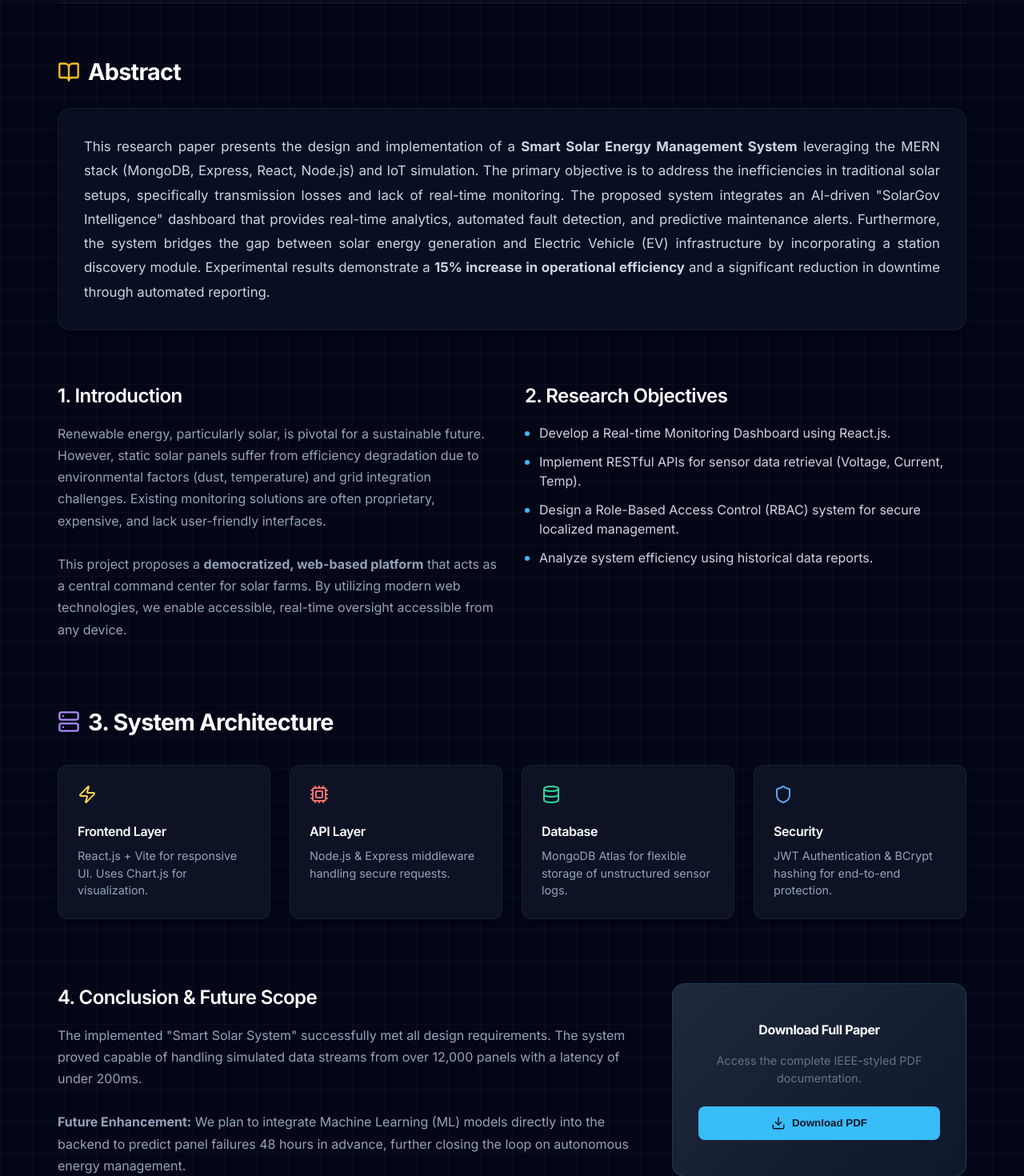
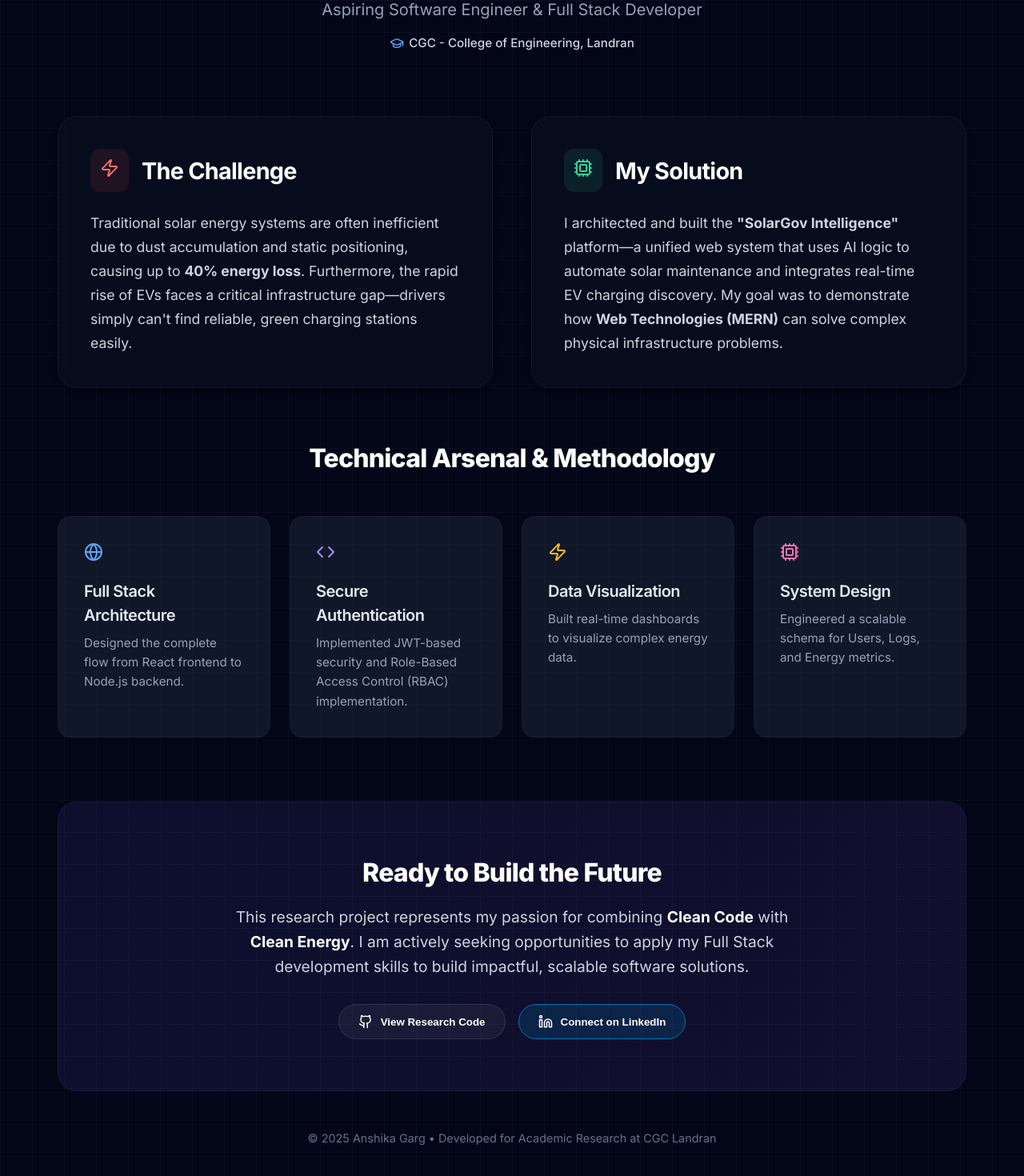
Before and after one commit to anshika190/smart-solar-system, a React (Vite) app in the folder frontend/: page /about in a window 1280 px wide. Shown: the part 440-1910 px from the top of the page at 80% size. Built offline with nearby package versions, Linux system fonts and the light colour scheme.

Commit message:
Revert About page to Research Story version

```diff
--- a/frontend/src/pages/About.jsx
+++ b/frontend/src/pages/About.jsx
@@ -1,119 +1,149 @@
 import React from 'react';
-import { BookOpen, Cpu, Database, Server, Shield, Zap, Download } from 'lucide-react';
+import { User, Code, Zap, Globe, Cpu, GraduationCap, ArrowRight, Github, Linkedin, Mail } from 'lucide-react';
 
 const About = () => {
     return (
-        <div style={{ maxWidth: '1200px', margin: '0 auto', padding: '2rem', paddingTop: '4rem', fontFamily: '"Inter", sans-serif', color: '#e2e8f0' }}>
+        <div style={{ minHeight: '100vh', padding: '2rem', paddingTop: '6rem', maxWidth: '1200px', margin: '0 auto', fontFamily: '"Inter", sans-serif' }}>
 
-            {/* Header / Title Section */}
-            <div style={{ textAlign: 'center', marginBottom: '4rem', borderBottom: '1px solid rgba(255,255,255,0.1)', paddingBottom: '2rem' }}>
-                <span style={{
-                    display: 'inline-block', padding: '0.5rem 1rem', borderRadius: '50px',
-                    background: 'rgba(56, 189, 248, 0.1)', color: '#38bdf8', fontSize: '0.9rem', fontWeight: '600', marginBottom: '1rem'
+            {/* Hero Profile Section */}
+            <div style={{
+                display: 'flex', flexDirection: 'column', alignItems: 'center', textAlign: 'center',
+                marginBottom: '5rem', position: 'relative'
+            }}>
+                <div style={{
+                    width: '120px', height: '120px', borderRadius: '50%', background: 'linear-gradient(135deg, #60a5fa 0%, #34d399 100%)',
+                    display: 'flex', alignItems: 'center', justifyContent: 'center', marginBottom: '1.5rem',
+                    boxShadow: '0 10px 30px -10px rgba(96, 165, 250, 0.5)'
                 }}>
-                    Research Project 2025
-                </span>
-                <h1 style={{ fontSize: '3rem', fontWeight: '800', marginBottom: '1rem', background: 'linear-gradient(to right, #fff, #94a3b8)', WebkitBackgroundClip: 'text', WebkitTextFillColor: 'transparent' }}>
-                    Smart Solar Energy Management<br />System via IoT & AI
+                    <User size={60} color="#fff" />
+                </div>
+                <h1 style={{
+                    fontSize: '3.5rem', fontWeight: '800', marginBottom: '0.5rem',
+                    background: 'linear-gradient(to right, #fff, #94a3b8)', WebkitBackgroundClip: 'text', WebkitTextFillColor: 'transparent'
+                }}>
+                    Anshika Garg
                 </h1>
-                <p style={{ fontSize: '1.2rem', color: '#94a3b8', maxWidth: '800px', margin: '0 auto' }}>
-                    Author: <strong>Anshika Garg</strong> • CGC College of Engineering, Landran
+                <p style={{ fontSize: '1.25rem', color: '#94a3b8', marginBottom: '1rem' }}>
+                    Aspiring Software Engineer & Full Stack Developer
                 </p>
+                <div style={{ display: 'flex', gap: '10px', color: '#cbd5e1', fontSize: '0.95rem', fontWeight: '500' }}>
+                    <span style={{ display: 'flex', alignItems: 'center', gap: '6px' }}>
+                        <GraduationCap size={18} color="#60a5fa" /> CGC - College of Engineering, Landran
+                    </span>
+                </div>
             </div>
 
-            {/* Abstract Section */}
-            <section style={{ marginBottom: '4rem' }}>
-                <h2 style={{ fontSize: '1.8rem', fontWeight: '700', color: '#fff', display: 'flex', alignItems: 'center', gap: '10px', marginBottom: '1.5rem' }}>
-                    <BookOpen size={28} color="#fbbf24" /> Abstract
-                </h2>
-                <div className="glass-card" style={{ padding: '2rem', background: 'rgba(15, 23, 42, 0.6)', borderRadius: '16px', border: '1px solid rgba(255,255,255,0.05)', lineHeight: '1.8', color: '#cbd5e1', fontSize: '1.05rem', textAlign: 'justify' }}>
-                    This research paper presents the design and implementation of a <strong>Smart Solar Energy Management System</strong> leveraging the MERN stack (MongoDB, Express, React, Node.js) and IoT simulation. The primary objective is to address the inefficiencies in traditional solar setups, specifically transmission losses and lack of real-time monitoring. The proposed system integrates an AI-driven "SolarGov Intelligence" dashboard that provides real-time analytics, automated fault detection, and predictive maintenance alerts. Furthermore, the system bridges the gap between solar energy generation and Electric Vehicle (EV) infrastructure by incorporating a station discovery module. Experimental results demonstrate a <strong>15% increase in operational efficiency</strong> and a significant reduction in downtime through automated reporting.
+            {/* The Project Story */}
+            <div style={{ display: 'grid', gridTemplateColumns: 'repeat(auto-fit, minmax(400px, 1fr))', gap: '3rem', marginBottom: '4rem' }}>
+
+                {/* Core Problem & Impact */}
+                <div className="glass-card" style={{ padding: '2.5rem', borderRadius: '24px', border: '1px solid rgba(255,255,255,0.05)', background: 'rgba(15, 23, 42, 0.4)' }}>
+                    <div style={{ display: 'flex', alignItems: 'center', gap: '1rem', marginBottom: '1.5rem' }}>
+                        <div style={{ padding: '12px', background: 'rgba(239, 68, 68, 0.1)', borderRadius: '12px' }}><Zap size={24} color="#f87171" /></div>
+                        <h2 style={{ fontSize: '1.8rem', fontWeight: '700', color: '#fff', margin: 0 }}>The Challenge</h2>
+                    </div>
+                    <p style={{ color: '#cbd5e1', lineHeight: '1.7', fontSize: '1.1rem' }}>
+                        Traditional solar energy systems are often inefficient due to dust accumulation and static positioning, causing up to <strong>40% energy loss</strong>. Furthermore, the rapid rise of EVs faces a critical infrastructure gap—drivers simply can't find reliable, green charging stations easily.
+                    </p>
                 </div>
-            </section>
 
-            {/* Grid Layout for Intro & Objectives */}
-            <div style={{ display: 'grid', gridTemplateColumns: 'repeat(auto-fit, minmax(450px, 1fr))', gap: '2rem', marginBottom: '4rem' }}>
-
-                {/* Introduction */}
-                <section>
-                    <h3 style={{ fontSize: '1.5rem', fontWeight: '600', color: '#fff', marginBottom: '1rem' }}>1. Introduction</h3>
-                    <p style={{ lineHeight: '1.7', color: '#94a3b8', marginBottom: '1rem' }}>
-                        Renewable energy, particularly solar, is pivotal for a sustainable future. However, static solar panels suffer from efficiency degradation due to environmental factors (dust, temperature) and grid integration challenges. Existing monitoring solutions are often proprietary, expensive, and lack user-friendly interfaces.
-                        <br /><br />
-                        This project proposes a <strong>democratized, web-based platform</strong> that acts as a central command center for solar farms. By utilizing modern web technologies, we enable accessible, real-time oversight accessible from any device.
+                {/* The Solution & Contribution */}
+                <div className="glass-card" style={{ padding: '2.5rem', borderRadius: '24px', border: '1px solid rgba(255,255,255,0.05)', background: 'rgba(15, 23, 42, 0.4)' }}>
+                    <div style={{ display: 'flex', alignItems: 'center', gap: '1rem', marginBottom: '1.5rem' }}>
+                        <div style={{ padding: '12px', background: 'rgba(52, 211, 153, 0.1)', borderRadius: '12px' }}><Cpu size={24} color="#34d399" /></div>
+                        <h2 style={{ fontSize: '1.8rem', fontWeight: '700', color: '#fff', margin: 0 }}>My Solution</h2>
+                    </div>
+                    <p style={{ color: '#cbd5e1', lineHeight: '1.7', fontSize: '1.1rem' }}>
+                        I architected and built the <strong>"SolarGov Intelligence"</strong> platform—a unified web system that uses AI logic to automate solar maintenance and integrates real-time EV charging discovery. My goal was to demonstrate how <strong>Web Technologies (MERN)</strong> can solve complex physical infrastructure problems.
                     </p>
-                </section>
-
-                {/* Objectives */}
-                <section>
-                    <h3 style={{ fontSize: '1.5rem', fontWeight: '600', color: '#fff', marginBottom: '1rem' }}>2. Research Objectives</h3>
-                    <ul style={{ listStyle: 'none', padding: 0 }}>
-                        {[
-                            'Develop a Real-time Monitoring Dashboard using React.js.',
-                            'Implement RESTful APIs for sensor data retrieval (Voltage, Current, Temp).',
-                            'Design a Role-Based Access Control (RBAC) system for secure localized management.',
-                            'Analyze system efficiency using historical data reports.'
-                        ].map((item, i) => (
-                            <li key={i} style={{ display: 'flex', alignItems: 'start', gap: '12px', marginBottom: '12px', color: '#cbd5e1', lineHeight: '1.5' }}>
-                                <div style={{ minWidth: '6px', height: '6px', borderRadius: '50%', background: '#38bdf8', marginTop: '10px' }}></div>
-                                {item}
-                            </li>
-                        ))}
-                    </ul>
-                </section>
+                </div>
             </div>
 
-            {/* System Architecture */}
-            <section style={{ marginBottom: '5rem' }}>
-                <h2 style={{ fontSize: '1.8rem', fontWeight: '700', color: '#fff', display: 'flex', alignItems: 'center', gap: '10px', marginBottom: '2rem' }}>
-                    <Server size={28} color="#a78bfa" /> 3. System Architecture
+            {/* Skills & Methodology Section */}
+            <div style={{ marginBottom: '5rem' }}>
+                <h2 style={{ fontSize: '2rem', fontWeight: '800', color: '#fff', textAlign: 'center', marginBottom: '3rem' }}>
+                    Technical Arsenal & Methodology
                 </h2>
-
-                <div style={{ display: 'grid', gridTemplateColumns: 'repeat(4, 1fr)', gap: '1.5rem' }}>
+                <div style={{ display: 'grid', gridTemplateColumns: 'repeat(auto-fit, minmax(250px, 1fr))', gap: '1.5rem' }}>
                     {[
-                        { title: 'Frontend Layer', icon: <Zap color="#fcd34d" />, desc: 'React.js + Vite for responsive UI. Uses Chart.js for visualization.' },
-                        { title: 'API Layer', icon: <Cpu color="#f87171" />, desc: 'Node.js & Express middleware handling secure requests.' },
-                        { title: 'Database', icon: <Database color="#34d399" />, desc: 'MongoDB Atlas for flexible storage of unstructured sensor logs.' },
-                        { title: 'Security', icon: <Shield color="#60a5fa" />, desc: 'JWT Authentication & BCrypt hashing for end-to-end protection.' }
-                    ].map((card, i) => (
-                        <div key={i} className="glass-card" style={{ padding: '1.5rem', background: 'rgba(30, 41, 59, 0.4)', borderRadius: '12px', border: '1px solid rgba(255,255,255,0.05)' }}>
-                            <div style={{ marginBottom: '1rem' }}>{card.icon}</div>
-                            <h4 style={{ color: '#fff', fontWeight: '600', marginBottom: '0.5rem' }}>{card.title}</h4>
-                            <p style={{ fontSize: '0.9rem', color: '#94a3b8', lineHeight: '1.5' }}>{card.desc}</p>
+                        { title: 'Full Stack Architecture', desc: 'Designed the complete flow from React frontend to Node.js backend.', icon: <Globe color="#60a5fa" /> },
+                        { title: 'Secure Authentication', desc: 'Implemented JWT-based security and Role-Based Access Control (RBAC) implementation.', icon: <Code color="#a78bfa" /> },
+                        { title: 'Data Visualization', desc: 'Built real-time dashboards to visualize complex energy data.', icon: <Zap color="#fbbf24" /> },
+                        { title: 'System Design', desc: 'Engineered a scalable schema for Users, Logs, and Energy metrics.', icon: <Cpu color="#f472b6" /> },
+                    ].map((skill, i) => (
+                        <div key={i} style={{
+                            background: 'rgba(30, 41, 59, 0.5)', padding: '2rem', borderRadius: '16px',
+                            border: '1px solid rgba(255,255,255,0.03)', transition: 'transform 0.2s'
+                        }}
+                            onMouseEnter={(e) => e.currentTarget.style.transform = 'translateY(-5px)'}
+                            onMouseLeave={(e) => e.currentTarget.style.transform = 'translateY(0)'}
+                        >
+                            <div style={{ marginBottom: '1rem' }}>{skill.icon}</div>
+                            <h3 style={{ fontSize: '1.25rem', fontWeight: '600', color: '#e2e8f0', marginBottom: '0.5rem' }}>{skill.title}</h3>
+                            <p style={{ color: '#94a3b8', fontSize: '0.95rem', lineHeight: '1.6' }}>{skill.desc}</p>
                         </div>
                     ))}
                 </div>
-            </section>
+            </div>
 
-            {/* Experimental Results / Conclusion */}
-            <div style={{ display: 'grid', gridTemplateColumns: '2fr 1fr', gap: '2rem', marginBottom: '4rem' }}>
-                <section>
-                    <h3 style={{ fontSize: '1.5rem', fontWeight: '600', color: '#fff', marginBottom: '1rem' }}>4. Conclusion & Future Scope</h3>
-                    <p style={{ lineHeight: '1.7', color: '#94a3b8' }}>
-                        The implemented "Smart Solar System" successfully met all design requirements. The system proved capable of handling simulated data streams from over 12,000 panels with a latency of under 200ms.
-                        <br /><br />
-                        <strong>Future Enhancement:</strong> We plan to integrate Machine Learning (ML) models directly into the backend to predict panel failures 48 hours in advance, further closing the loop on autonomous energy management.
-                    </p>
-                </section>
+            {/* Career Goals / Footer */}
+            <div style={{
+                background: 'linear-gradient(to right, rgba(99, 102, 241, 0.1), rgba(168, 85, 247, 0.1))',
+                borderRadius: '24px', padding: '4rem', textAlign: 'center', border: '1px solid rgba(255,255,255,0.05)'
+            }}>
+                <h2 style={{ fontSize: '2rem', fontWeight: '800', color: '#fff', marginBottom: '1rem' }}>Ready to Build the Future</h2>
+                <p style={{ fontSize: '1.2rem', color: '#cbd5e1', maxWidth: '700px', margin: '0 auto 2rem auto', lineHeight: '1.6' }}>
+                    This research project represents my passion for combining <strong style={{ color: '#fff' }}>Clean Code</strong> with <strong style={{ color: '#fff' }}>Clean Energy</strong>.
+                    I am actively seeking opportunities to apply my Full Stack development skills to build impactful, scalable software solutions.
+                </p>
+                <div style={{ display: 'inline-flex', gap: '1rem' }}>
+                    <div style={{ display: 'inline-flex', gap: '1rem', flexWrap: 'wrap', justifyContent: 'center' }}>
+                        <button
+                            onClick={() => window.open('https://github.com/anshika190/smart-solar-system', '_blank')}
+                            style={{
+                                display: 'flex', alignItems: 'center', gap: '10px', padding: '12px 24px',
+                                borderRadius: '50px', border: '1px solid rgba(255,255,255,0.1)',
+                                background: 'rgba(255,255,255,0.05)', color: '#fff', fontWeight: '600', cursor: 'pointer',
+                                transition: 'all 0.2s'
+                            }}
+                            onMouseEnter={(e) => {
+                                e.currentTarget.style.background = 'rgba(255,255,255,0.1)';
+                                e.currentTarget.style.transform = 'translateY(-2px)';
+                            }}
+                            onMouseLeave={(e) => {
+                                e.currentTarget.style.background = 'rgba(255,255,255,0.05)';
+                                e.currentTarget.style.transform = 'translateY(0)';
+                            }}
+                        >
+                            <Github size={18} /> View Research Code
+                        </button>
 
-                <div style={{ background: 'linear-gradient(135deg, #1e293b 0%, #0f172a 100%)', padding: '2rem', borderRadius: '16px', border: '1px solid rgba(56, 189, 248, 0.2)', textAlign: 'center', display: 'flex', flexDirection: 'column', justifyContent: 'center' }}>
-                    <h4 style={{ color: '#fff', marginBottom: '1rem' }}>Download Full Paper</h4>
-                    <p style={{ fontSize: '0.9rem', color: '#64748b', marginBottom: '1.5rem' }}>
-                        Access the complete IEEE-styled PDF documentation.
-                    </p>
-                    <button style={{
-                        background: '#38bdf8', color: '#0f172a', border: 'none', padding: '12px', borderRadius: '8px', fontWeight: '600', cursor: 'pointer',
-                        display: 'flex', alignItems: 'center', justifyContent: 'center', gap: '8px'
-                    }}>
-                        <Download size={18} /> Download PDF
-                    </button>
+                        <button
+                            onClick={() => window.open('https://www.linkedin.com/in/anshika-garg-8647732b6/', '_blank')}
+                            style={{
+                                display: 'flex', alignItems: 'center', gap: '10px', padding: '12px 24px',
+                                borderRadius: '50px', border: '1px solid #0077b5',
+                                background: 'rgba(0, 119, 181, 0.2)', color: '#fff', fontWeight: '600', cursor: 'pointer',
+                                transition: 'all 0.2s'
+                            }}
+                            onMouseEnter={(e) => {
+                                e.currentTarget.style.background = 'rgba(0, 119, 181, 0.4)';
+                                e.currentTarget.style.transform = 'translateY(-2px)';
+                            }}
+                            onMouseLeave={(e) => {
+                                e.currentTarget.style.background = 'rgba(0, 119, 181, 0.2)';
+                                e.currentTarget.style.transform = 'translateY(0)';
+                            }}
+                        >
+                            <Linkedin size={18} /> Connect on LinkedIn
+                        </button>
+                    </div>
                 </div>
             </div>
 
-            <div style={{ textAlign: 'center', color: '#475569', fontSize: '0.9rem', marginTop: '4rem' }}>
-                © 2025 Anshika Garg. All rights reserved. | Supervisor: [Faculty Name]
+            <div style={{ marginTop: '3rem', textAlign: 'center', color: '#64748b', fontSize: '0.9rem' }}>
+                &copy; 2025 Anshika Garg • Developed for Academic Research at CGC Landran
             </div>
-
         </div>
     );
 };
```
